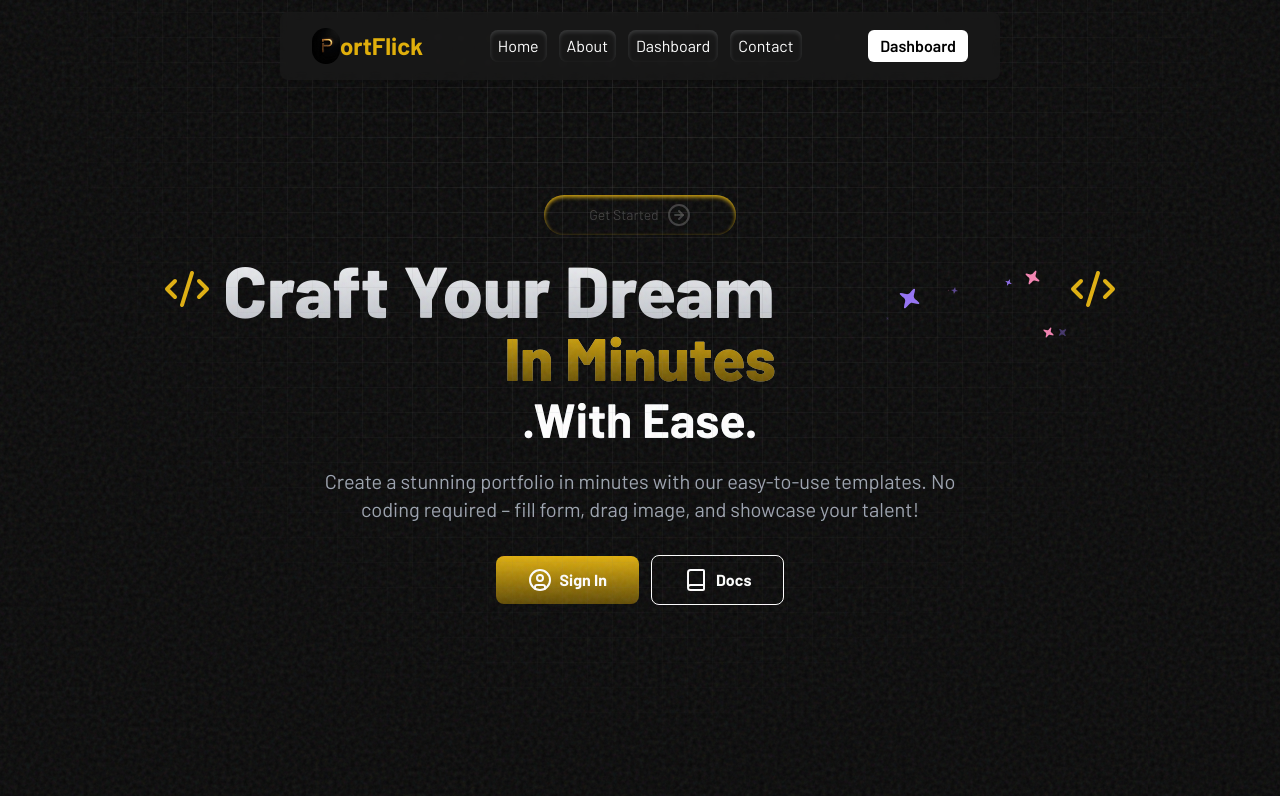
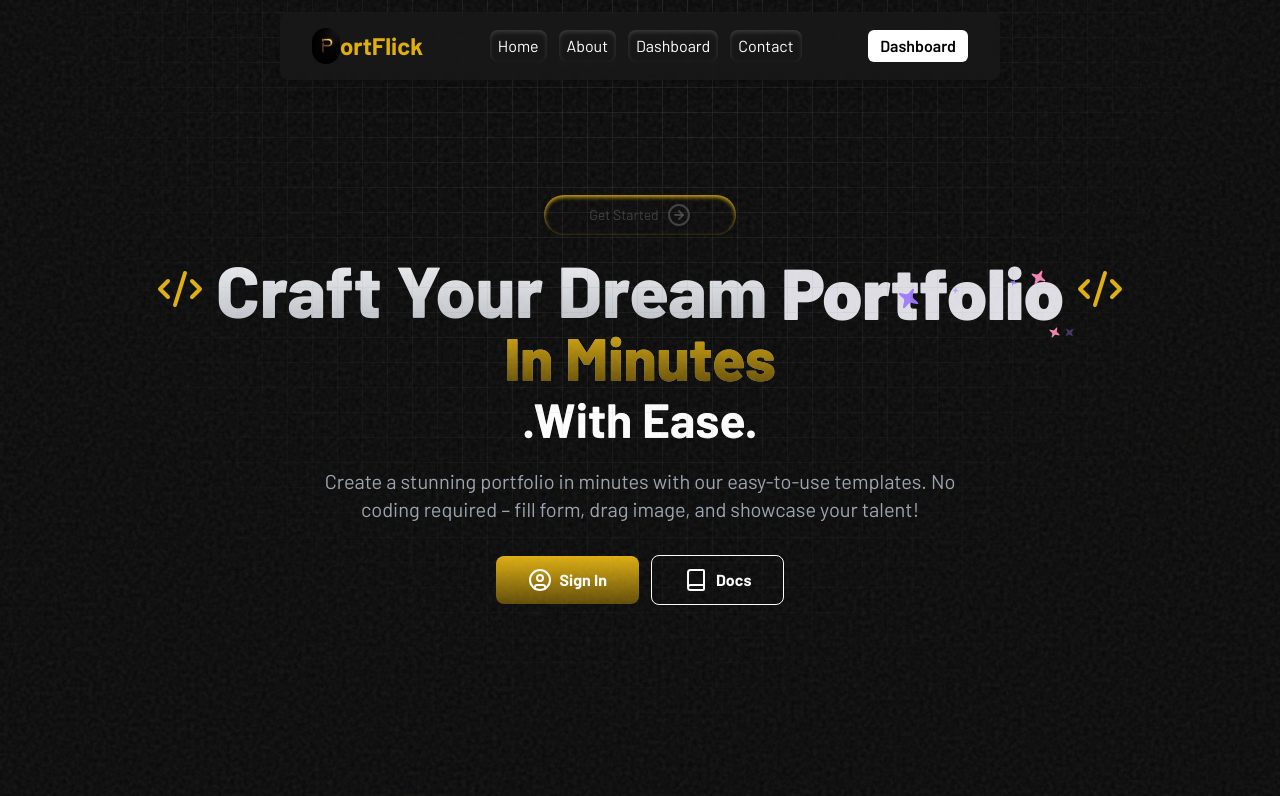
Before and after one commit to ArunavaCoderEm/PortFlick-god, a React (Vite) app: page /dummyhome in a window 1280 px wide. Shown: the top 796 px of the page. Built offline with nearby package versions, Linux system fonts and the light colour scheme; no server answers; a web font is replaced by a local one.

Commit message:
minor fix

```diff
--- a/src/Pages/Components/Sparkle.jsx
+++ b/src/Pages/Components/Sparkle.jsx
@@ -61,7 +61,7 @@ const SparklesText = ({
           } else {
             return { ...star, lifespan: star.lifespan - 0.1 };
           }
-        }),
+        })
       );
     };
 
@@ -73,7 +73,10 @@ const SparklesText = ({
 
   return (
     <div
-      className={cn("text-5xl md:text-7xl font-extrabold bg-clip-text text-transparent bg-gradient-to-b from-gray-100 to-gray-500 mt-1 leading-tight", className)}
+      className={cn(
+        "text-5xl md:text-7xl font-extrabold bg-clip-text text-transparent bg-gradient-to-b from-gray-100 to-gray-500 mt-1 leading-tight",
+        className
+      )}
       {...props}
       style={{
         "--sparkles-first-color": colors.first,
@@ -84,7 +87,7 @@ const SparklesText = ({
         {sparkles.map((sparkle) => (
           <Sparkle key={sparkle.id} {...sparkle} />
         ))}
-        <strong>{text}</strong>
+        <strong className="text-[#e0dfe6]">{text}</strong>
       </span>
     </div>
   );
--- a/src/Pages/Dashboard.jsx
+++ b/src/Pages/Dashboard.jsx
@@ -1,9 +1,10 @@
 import React, { useState, useEffect } from "react";
 import { useUser, SignOutButton } from "@clerk/clerk-react";
-import { Outlet } from 'react-router-dom';
-import NavBar from './Components/Navbar';
+import { Outlet } from "react-router-dom";
+import NavBar from "./Components/Navbar";
 import AddUser from "./Utils/AddUser";
-import Sidebar from './Components/Sidebar';
+import Sidebar from "./Components/Sidebar";
+import { motion } from "framer-motion";
 
 const Dashboard = () => {
   const { user } = useUser();
@@ -15,12 +16,12 @@ const Dashboard = () => {
       setIsLargeScreen(window.innerWidth >= 1024); // Set the breakpoint for large screen
     };
 
-    window.addEventListener('resize', handleResize); // Add event listener for resize
+    window.addEventListener("resize", handleResize); // Add event listener for resize
     handleResize(); // Set initial state based on current window size
 
     // Cleanup event listener on component unmount
     return () => {
-      window.removeEventListener('resize', handleResize);
+      window.removeEventListener("resize", handleResize);
     };
   }, []);
 
@@ -36,14 +37,13 @@ const Dashboard = () => {
           isLargeScreen={isLargeScreen}
         />
 
-
-        <div
+        <motion.div
           className={`flex-1 mt-[10px] p-4 transition-all duration-300  ${
-            isSidebarOpen || isLargeScreen ? 'lg:ml-[15%]' : 'ml-0'
+            isSidebarOpen || isLargeScreen ? "lg:ml-[15%]" : "ml-0"
           }`}
         >
           <Outlet />
-        </div>
+        </motion.div>
 
         {/* Mobile sidebar*/}
         {!isLargeScreen && (
@@ -59,7 +59,12 @@ const Dashboard = () => {
                 viewBox="0 0 24 24"
                 stroke="currentColor"
               >
-                <path strokeLinecap="round" strokeLinejoin="round" strokeWidth="2" d="M6 18L18 6M6 6l12 12" />
+                <path
+                  strokeLinecap="round"
+                  strokeLinejoin="round"
+                  strokeWidth="2"
+                  d="M6 18L18 6M6 6l12 12"
+                />
               </svg>
             ) : (
               <svg
@@ -69,15 +74,17 @@ const Dashboard = () => {
                 viewBox="0 0 24 24"
                 stroke="currentColor"
               >
-                <path strokeLinecap="round" strokeLinejoin="round" strokeWidth="2" d="M4 6h16M4 12h16m-7 6h7" />
+                <path
+                  strokeLinecap="round"
+                  strokeLinejoin="round"
+                  strokeWidth="2"
+                  d="M4 6h16M4 12h16m-7 6h7"
+                />
               </svg>
             )}
           </button>
         )}
       </div>
-
-
-
     </div>
   );
 };
--- a/src/Pages/DummyHomePage.jsx
+++ b/src/Pages/DummyHomePage.jsx
@@ -125,8 +125,9 @@ export default function DummyHomePage() {
                   <Code2 className="w-12 h-12 text-[#e0af0c]" />
                 </motion.div>
                 <span className="flex lg:flex-row flex-col items-center justify-center">
-                  Craft Your Dream <SparklesText text={"Portfolio"} />
+                  Craft Your Dream <SparklesText text={"\u00A0Portfolio"} />
                 </span>
+
                 <motion.div
                   initial={{ opacity: 0 }}
                   animate={{ opacity: 1 }}
```
Also changed, not shown: src/App.jsx (+15 -14 lines).
